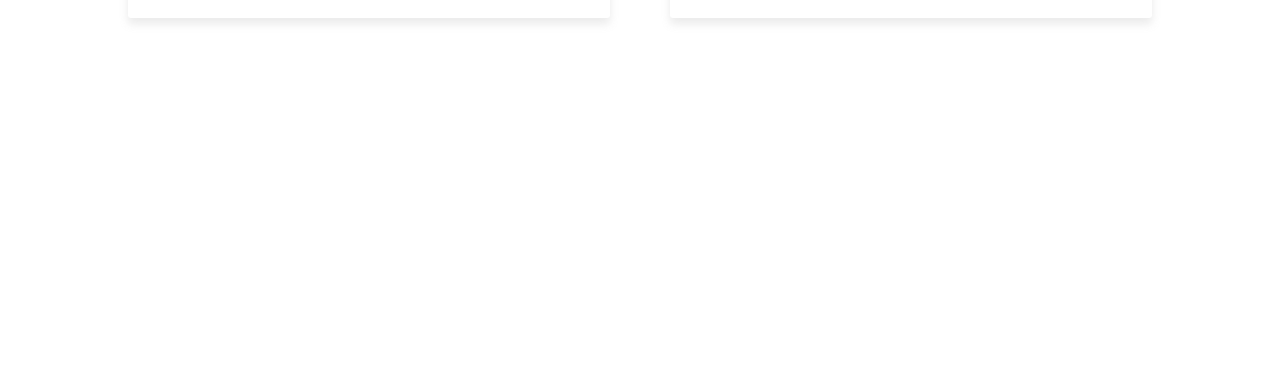
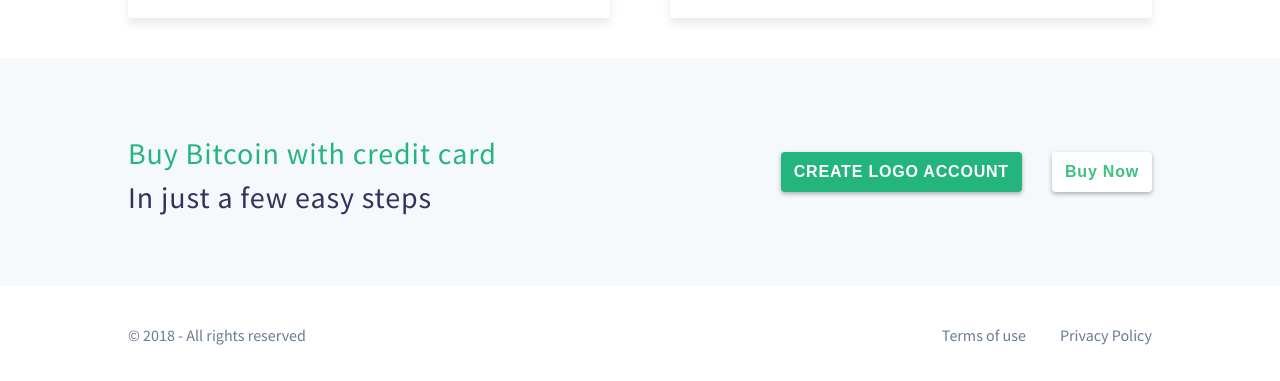
Before and after one commit to abouthugo/BTC-website, a React (Create React App) app: page / in a window 1280 px wide. Shown: the part 2555-2936 px from the top of the page. Before the commit the page ends 2613 px from the top, so only its background shows below. Built offline with nearby package versions, Linux system fonts and the light colour scheme.

Commit message:
Added CTA and footer

```diff
--- a/src/App.js
+++ b/src/App.js
@@ -8,6 +8,8 @@
 import BuyBitcoin from './components/BuyBitcoin';
 import Features from './components/Features';
 import Testimonials from './components/Testimonials';
+import CTA from './components/CTA';
+import Footer from './Footer';
 class App extends Component {
   render() {
     return (
@@ -34,6 +36,8 @@
       </Hero>
       <Features/>
       <Testimonials/>
+      <CTA/>
+      <Footer/>
       </>
 
     );
--- /dev/null
+++ b/src/Footer.js
@@ -0,0 +1,27 @@
+import React from 'react'
+import styled from 'styled-components'
+import Layout from './components/Layout';
+
+const Foot = styled.footer`
+display: flex;
+justify-content: space-between;
+  color: #6B7C93;
+  padding: 39px 0;
+  a {
+    color: #6B7C93;
+    text-decoration: none;
+    margin-left: 34px;
+  }
+`
+
+export default () => (
+  <Layout>
+    <Foot>
+      © 2018 - All rights reserved
+      <span>
+      <a href="#">Terms of use</a>
+      <a>Privacy Policy</a>
+      </span>
+    </Foot>
+  </Layout>
+)
--- /dev/null
+++ b/src/components/CTA.js
@@ -0,0 +1,49 @@
+import React from 'react'
+import styled from 'styled-components';
+import Layout from './Layout';
+import Button from './Button';
+
+const BackDrop = styled.section`
+  background: #F6F9FC;
+  width: 100%;
+  padding: 70px 0;
+  h1 {
+    font-style: normal;
+    font-weight: normal;
+    font-size: 30px;
+    line-height: 38px;
+    letter-spacing: 0.91px;
+    color: #24B47E;
+    margin: 6px 0;
+  }
+  h2 {
+    font-weight: normal;
+    font-size: 30px;
+    line-height: 38px;
+    letter-spacing: 0.91px;
+    color: #32325D;
+    margin: 0;
+  }
+`
+
+const Wrap = styled.div`
+  display: flex;
+  justify-content: space-between;
+  align-items: center;
+`
+export default () => (
+  <BackDrop>
+    <Layout>
+      <Wrap>
+        <div>
+          <h1>Buy Bitcoin with credit card</h1>
+          <h2>In just a few easy steps</h2>
+        </div>
+        <div>
+          <Button theme={{bg: "#24B47E"}} style={{marginRight: "30px"}}>CREATE LOGO ACCOUNT</Button>
+          <Button>Buy Now</Button>
+        </div>
+      </Wrap>
+    </Layout>
+  </BackDrop>
+);
```
